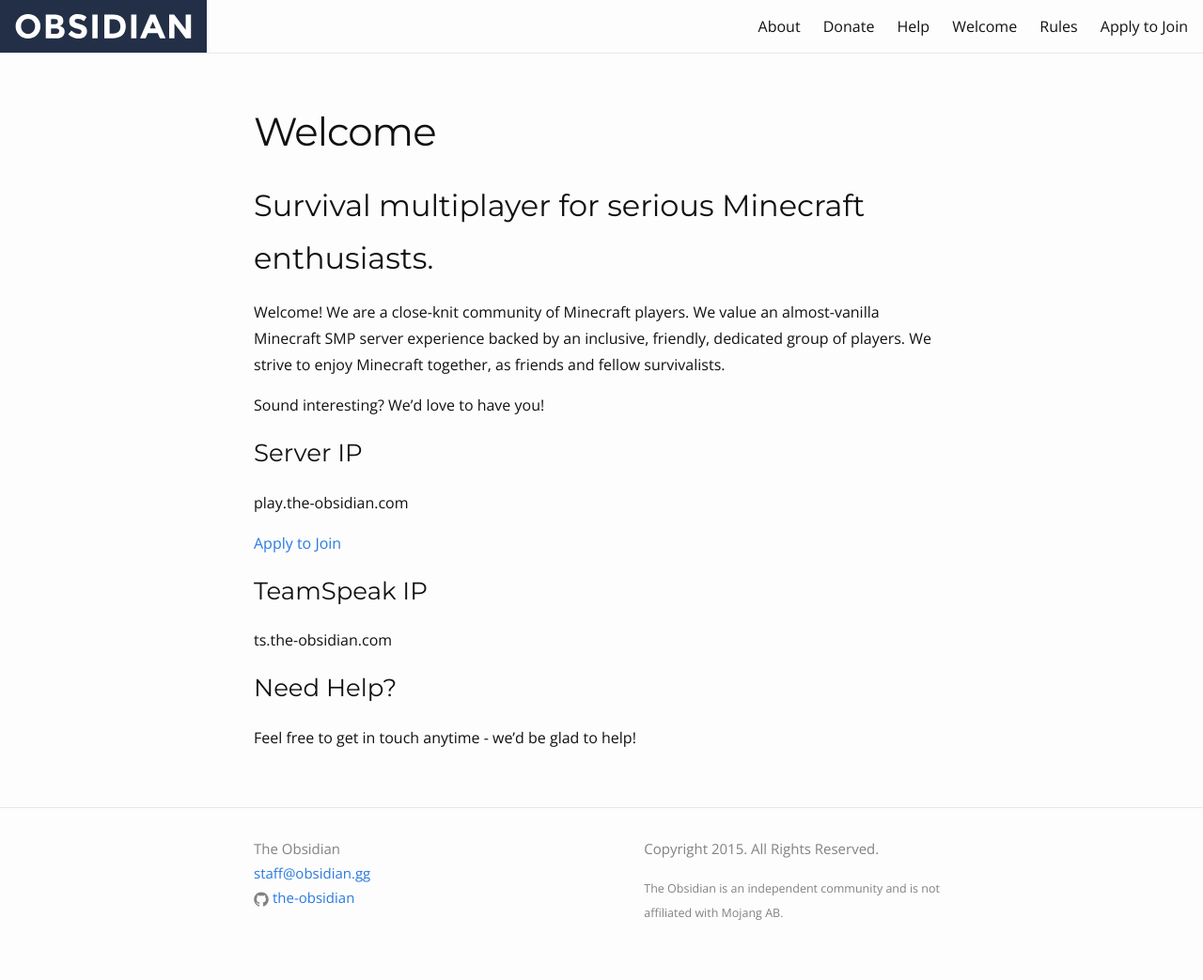
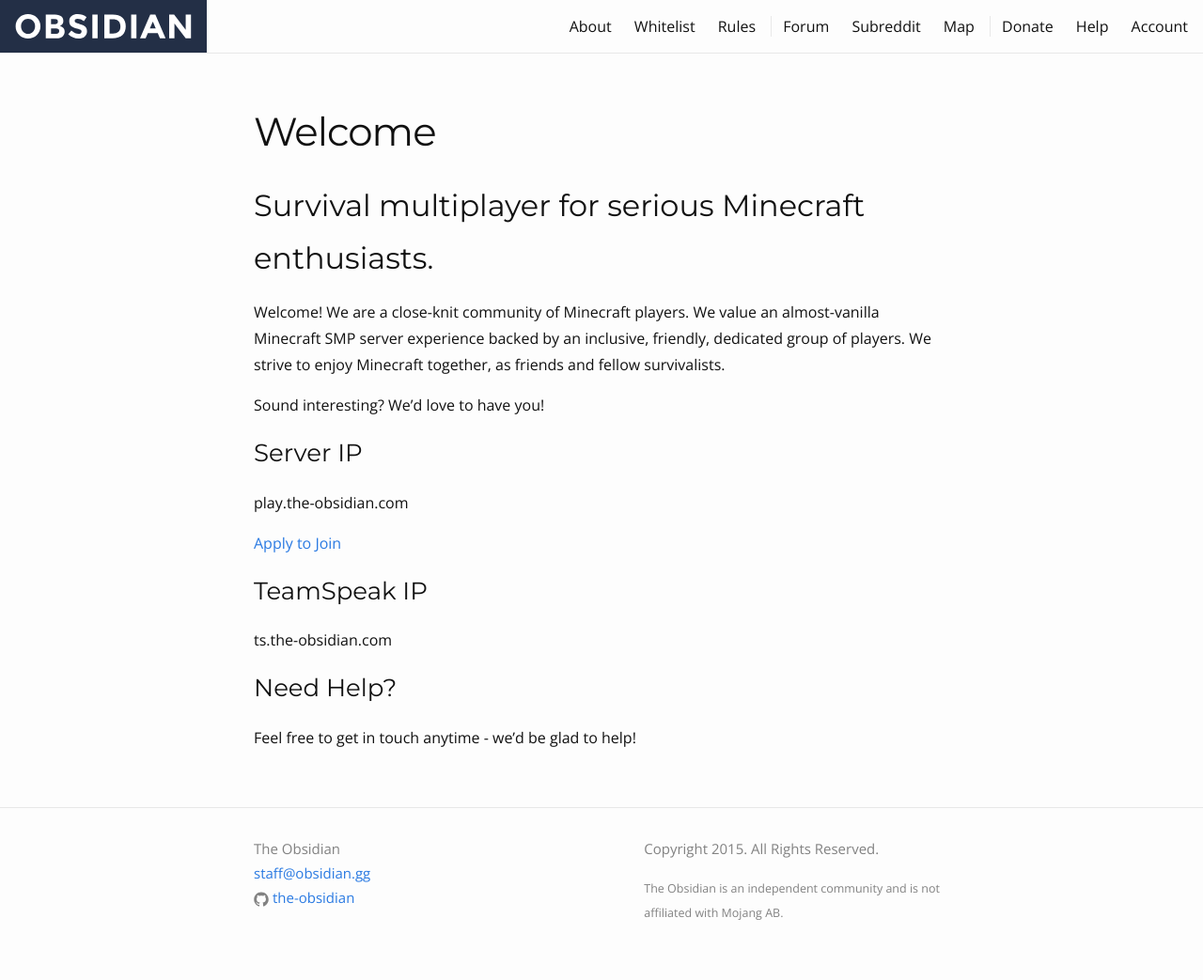
Before and after one commit to the-obsidian/www, a Jekyll site: the page built from index.md, in a window 1280 px wide. Shown: the whole page at 94% size. Built offline with Jekyll 4.4.1, drawn with Linux system fonts in a browser that asks for light colours.

Commit message:
Adjust menu

```diff
--- a/_includes/header.html
+++ b/_includes/header.html
@@ -14,11 +14,21 @@
       </a>
 
       <div class="trigger">
-        {% for my_page in site.pages %}
-          {% if my_page.title %}
-          <a class="page-link" href="{{ my_page.url | prepend: site.baseurl }}">{{ my_page.title }}</a>
-          {% endif %}
-        {% endfor %}
+        <a class="page-link" href="{{ '/about/' | prepend: site.baseurl }}">About</a>
+        <a class="page-link" href="{{ '/whitelist/' | prepend: site.baseurl }}">Whitelist</a>
+        <a class="page-link" href="{{ '/rules/' | prepend: site.baseurl }}">Rules</a>
+
+        <span class="divider"></span>
+
+        <a class="page-link" href="https://forum.obsidian.gg">Forum</a>
+        <a class="page-link" href="https://reddit.com/r/TheObsidian">Subreddit</a>
+        <a class="page-link" href="http://map.the-obsidian.com">Map</a>
+
+        <span class="divider"></span>
+
+        <a class="page-link" href="{{ '/donate/' | prepend: site.baseurl }}">Donate</a>
+        <a class="page-link" href="{{ '/help/' | prepend: site.baseurl }}">Help</a>
+        <a class="page-link" href="https://account.obsidian.gg">Account</a>
       </div>
     </nav>
 
--- a/_sass/_layout.scss
+++ b/_sass/_layout.scss
@@ -42,6 +42,12 @@
         &:not(:last-child) {
             margin-right: 20px;
         }
+    }
+
+    .divider {
+        margin-right: 12px;
+        margin-left: -8px;
+        border-right: 1px solid $grey-color-light;
     }
 
     @include media-query($on-palm) {
@@ -90,6 +96,13 @@
                 margin-right: 0;
             }
             margin-left: 20px;
+        }
+
+        .divider {
+          border-right: none;
+          border-bottom: 1px solid $grey-color-light;
+          margin: 12px 0 12px 0;
+          display: block;
         }
     }
 }
--- a/css/main.scss
+++ b/css/main.scss
@@ -28,8 +28,8 @@
 $content-width:    800px;
 
 // $on-palm:          600px;
-$on-palm:          860px;
-$on-laptop:        900px;
+$on-palm:          920px;
+$on-laptop:        960px;
 
 
 
```
